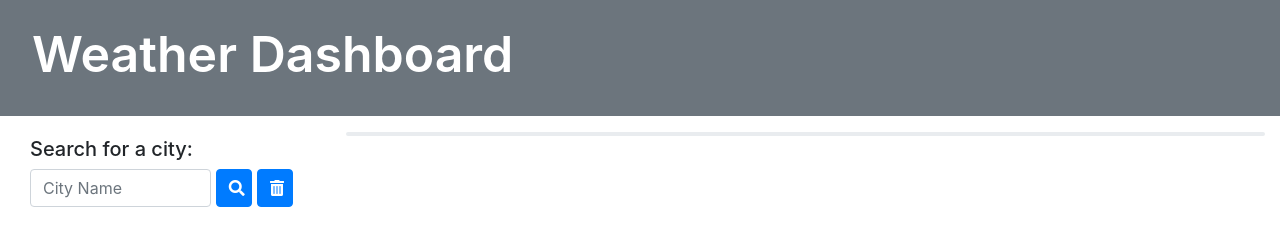
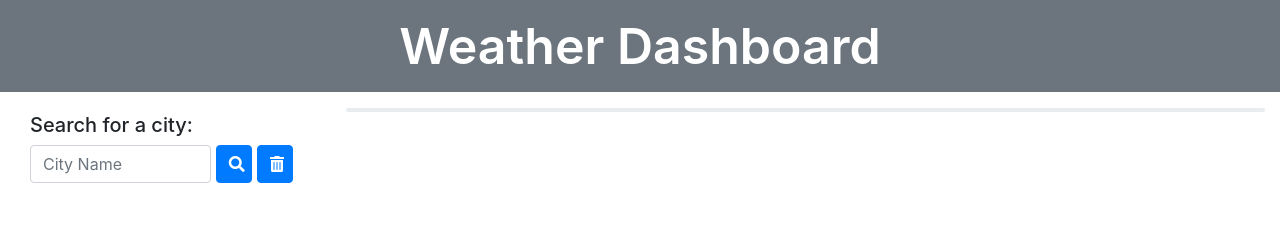
Before and after one commit to aprilyanggarwood/UW-Coding-Boot-Camp---HW6, a plain HTML site: page index.html in a window 1280 px wide. Drawn offline with nearby package versions, Linux system fonts and the light colour scheme.

Commit message:
fixed the header position

```diff
--- a/index.html
+++ b/index.html
@@ -22,8 +22,12 @@
   </head>
 
   <body>
-    <div class="navbar bg-secondary">
-      <h2 class="text-center" style="font-size: 50px; font-weight: 600; color:white; padding: 1rem 1rem;">
+    <div class="bg-secondary text-center">
+
+      <!-- <div class="jumbotron" class="text-center">
+      <h2  style="font-size: 50px; font-weight: 600; padding: 1rem 1rem;">Weather Dashboard</h2> -->
+      <!-- </div> -->
+      <h2 style="font-size: 50px; font-weight: 600; color:white; padding: 1rem 1rem;">
         Weather Dashboard
       </h2>
     </div>
```
